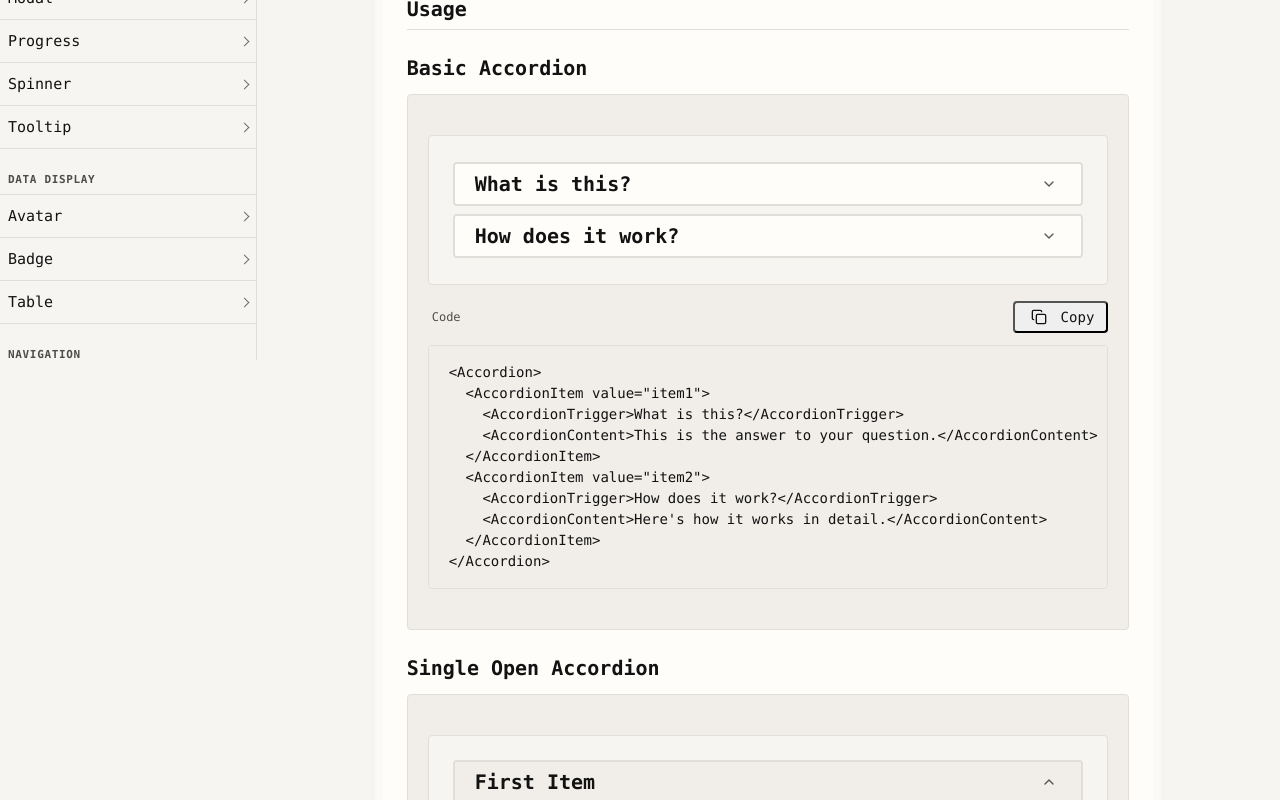
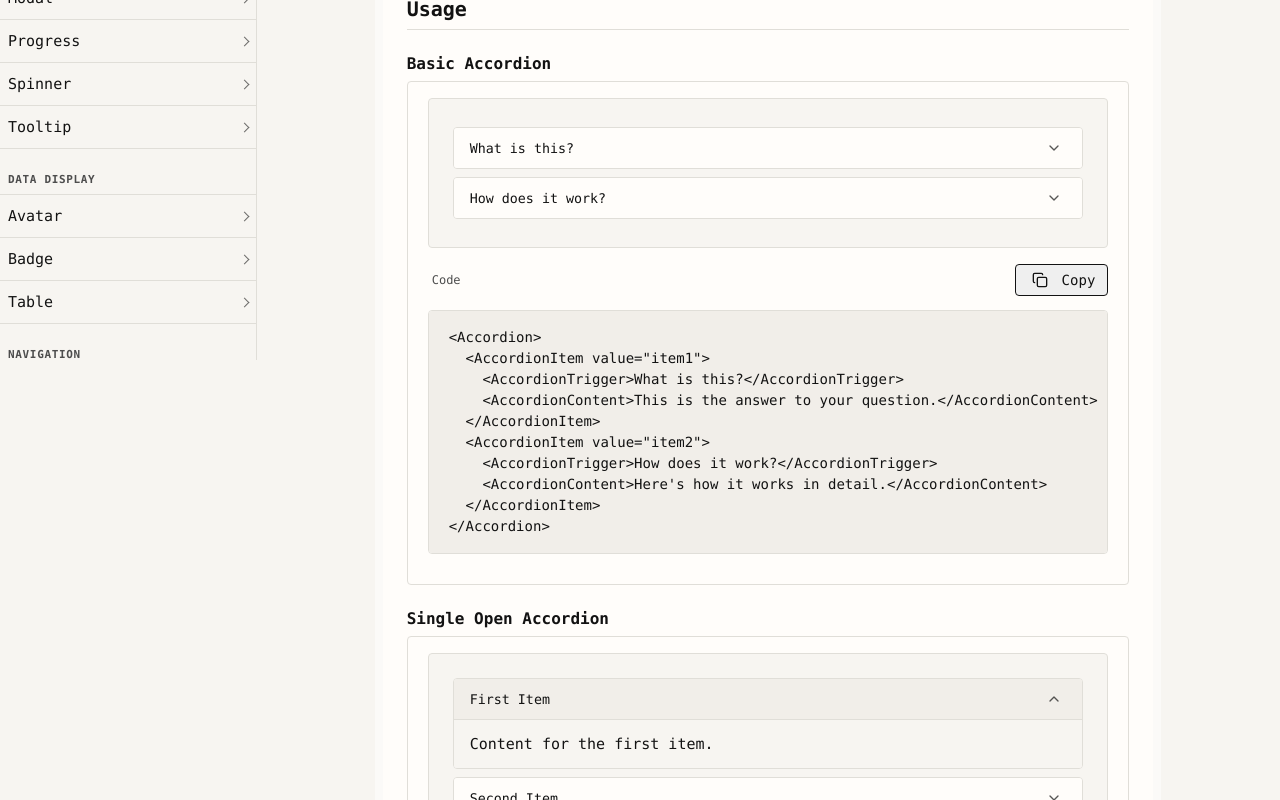
Before and after one commit to louriach/Common-design-system-documentation, a Next.js app: page /components/accordion/ in a window 1280 px wide. Shown: the part 440-1240 px from the top of the page. Built offline with nearby package versions, Linux system fonts and the light colour scheme.

Commit message:
Styling polish

```diff
--- a/src/app/semantic.css
+++ b/src/app/semantic.css
@@ -360,6 +360,7 @@ tr.even\:bg-muted:nth-child(even) { background-color: var(--color-muted); }
   gap: 0.5rem;
   white-space: nowrap;
   border-radius: var(--radius, 0.25rem);
+  border: 1px solid;
   font-size: 0.875rem;
   font-weight: 500;
   transition: opacity 0.15s;
@@ -367,7 +368,7 @@ tr.even\:bg-muted:nth-child(even) { background-color: var(--color-muted); }
 }
 .ds-btn:disabled { pointer-events: none; opacity: 0.5; }
 .ds-btn:focus-visible { box-shadow: 0 0 0 2px var(--color-background), 0 0 0 4px var(--color-ring); outline-offset: 2px; }
-.ds-btn--default { background: var(--color-primary); color: var(--color-primary-foreground); }
+.ds-btn--default { background: var(--color-primary); color: var(--color-primary-foreground); border-color: var(--color-primary); }
 .ds-btn--default:hover { opacity: 0.9; }
 .ds-btn--destructive { background: var(--color-destructive); color: var(--color-destructive-foreground); }
 .ds-btn--destructive:hover { opacity: 0.9; }
@@ -453,13 +454,13 @@ tr.even\:bg-muted:nth-child(even) { background-color: var(--color-muted); }
 .ds-accordion-root { width: 100%; }
 /* Radix AccordionHeader renders as h3; reset .docs-prose h3 margins so trigger spacing is controlled by .ds-accordion-trigger padding only (selector must beat .docs-prose h3) */
 .docs-prose .ds-accordion-item > h3 { margin: 0; }
-.ds-accordion-item { border: 2px solid var(--color-border); border-radius: var(--radius); overflow: hidden; background: var(--color-card); }
+.ds-accordion-item { border: 1px solid var(--color-border); border-radius: var(--radius); overflow: hidden; background: var(--color-card); }
 .ds-accordion-item + .ds-accordion-item { margin-top: 0.5rem; }
-.ds-accordion-trigger { display: flex; width: 100%; align-items: center; justify-content: space-between; padding: 0.5rem 1.25rem; font-size: 1.25rem; font-weight: 600; color: var(--color-foreground); background: var(--color-card); border: none; cursor: pointer; transition: background 0.15s ease; text-align: left; min-height: 2.5rem; }
+.ds-accordion-trigger { display: flex; width: 100%; align-items: center; justify-content: space-between; padding: 0.5rem 1rem; font-weight: 500; color: var(--color-foreground); background: var(--color-card); border: none; cursor: pointer; transition: background 0.15s ease; text-align: left; min-height: 2.5rem; }
 .ds-accordion-trigger:hover { background: var(--color-muted); }
 .ds-accordion-trigger[data-state="open"] { background: var(--color-muted); }
 .ds-accordion-trigger:focus-visible { outline: none; box-shadow: 0 0 0 2px var(--color-background), 0 0 0 4px var(--color-ring); outline-offset: 2px; }
-.ds-accordion-content { padding: 0.75rem 1.25rem; font-size: 0.9375rem; line-height: 1.6; color: var(--color-foreground); border-top: 2px solid var(--color-border); background: var(--color-background); }
+.ds-accordion-content { padding: 0.75rem 1rem; font-size: 0.9375rem; line-height: 1.6; color: var(--color-foreground); border-top: 1px solid var(--color-border); background: var(--color-background); }
 .ds-accordion-chevron { color: var(--color-foreground); opacity: 0.7; transition: transform 0.2s ease; flex-shrink: 0; }
 .ds-accordion-trigger[data-state="open"] .ds-accordion-chevron { transform: rotate(180deg); }
 
@@ -529,8 +530,7 @@ tr.even\:bg-muted:nth-child(even) { background-color: var(--color-muted); }
   scroll-margin-top: 5rem;
 }
 .docs-prose h3 {
-  font-size: 1.25rem;
-  line-height: 1.75rem;
+  font-size: 1rem;
   font-weight: 700;
   margin-top: 1.25rem;
   margin-bottom: 0.5rem;
@@ -587,13 +587,9 @@ tr.even\:bg-muted:nth-child(even) { background-color: var(--color-muted); }
   border-radius: var(--radius);
 }
 .docs-prose pre {
-  margin-top: 0.75rem;
-  margin-bottom: 0.75rem;
   padding: 1rem 1.25rem;
   overflow-x: auto;
   font-size: 0.875rem;
-  line-height: 1.5;
-  background: var(--color-muted);
   color: var(--color-foreground);
   border: 1px solid var(--color-border);
   border-radius: var(--radius);
@@ -603,7 +599,7 @@ tr.even\:bg-muted:nth-child(even) { background-color: var(--color-muted); }
   padding: 0;
   font-size: inherit;
 }
-.docs-prose table { width: 100%; min-width: 320px; border-collapse: collapse; font-size: 0.875rem; margin-top: 1rem; margin-bottom: 1rem; }
+.docs-prose table { width: 100%; min-width: 320px; border-collapse: collapse; font-size: 0.875rem; }
 .docs-prose thead { background: var(--color-muted); }
 .docs-prose th {
   text-align: left;
@@ -645,8 +641,6 @@ tr.even\:bg-muted:nth-child(even) { background-color: var(--color-muted); }
 
 /* ========== Docs: Component demo block ========== */
 .docs-demo {
-  margin-top: 1.5rem;
-  margin-bottom: 1.5rem;
 }
 .docs-demo-preview {
   position: relative;
--- a/src/components/Footer.tsx
+++ b/src/components/Footer.tsx
@@ -42,11 +42,6 @@ export function Footer() {
                   GitHub
                 </a>
               </li>
-              <li>
-                <a href="https://discord.com" target="_blank" rel="noopener noreferrer">
-                  Discord
-                </a>
-              </li>
             </ul>
           </div>
         </div>
```
